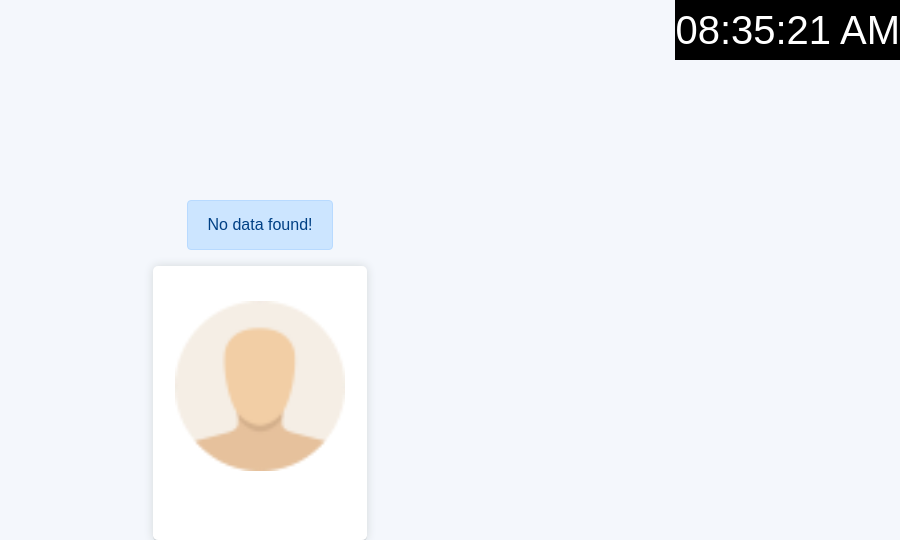
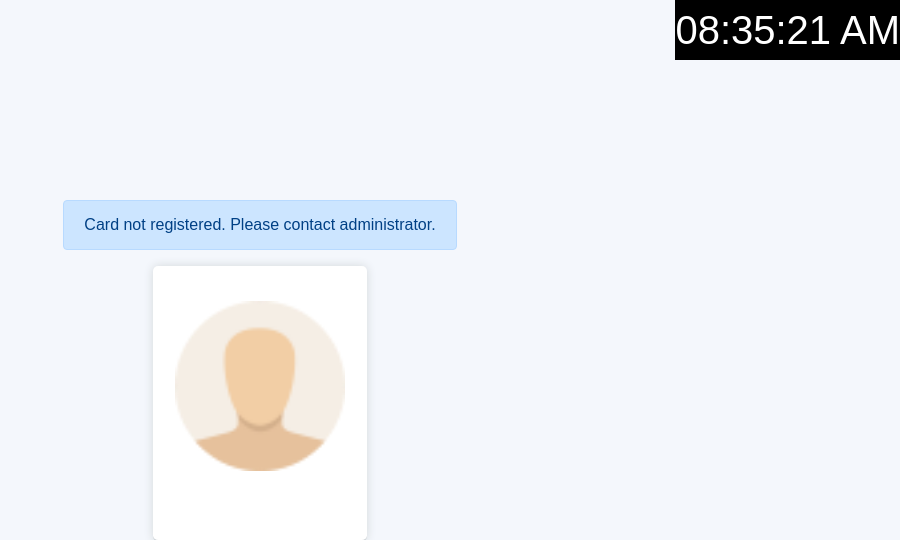
Before and after one commit to julianamindev/olopsc-rfid-thesis, a CodeIgniter app: page /thesis/neutralpage/timein in a window 1280 px wide. Shown: the top 540 px of the page, without its empty margins (380-1280 px from the left). Run offline with CodeIgniter, Linux system fonts and the light colour scheme; some libraries are stand-ins or nearby versions.

Commit message:
update backend

```diff
--- a/application/controllers/Calendar.php
+++ b/application/controllers/Calendar.php
@@ -120,7 +120,7 @@ class Calendar extends CI_Controller {
 				$this->session->unset_userdata('s-id');
 				$this->session->unset_userdata('s-course');
 				$this->session->unset_userdata('s-id_image');
-				$data['msg'] = "No student no. found!";
+				$data['msg'] = "<span style='color:red'>No student no. found!</span>";
 			}
 
 		}
--- a/application/controllers/Dashboard.php
+++ b/application/controllers/Dashboard.php
@@ -82,7 +82,7 @@ class Dashboard extends CI_Controller {
 				$rfiddate['status'] = 1;
 				$this->rfid_model->updateRfid($this->input->post('rfid_number'),$rfiddate);
 			}else{
-			    $data['msg'] = "<span style='color:red'>Error, Student cannot be save!</span>";
+			    $data['msg'] = "<span style='color:red'>Error! Student no. is already registered.</span>";
 			}
 
 		}
@@ -143,7 +143,7 @@ class Dashboard extends CI_Controller {
 				$data['msg'] = "<span style='color:#4c9447'>Student successfully edited!</span>";
 
 			}else{
-			    $data['msg'] = "<span style='color:red'>Error, Student cannot be save!</span>";
+			    $data['msg'] = "<span style='color:red'>Error! Student no. is already registered.</span>";
 			}
 
 		}
--- a/application/controllers/NeutralPage.php
+++ b/application/controllers/NeutralPage.php
@@ -47,7 +47,7 @@ class NeutralPage extends CI_Controller {
 				$data['student']['student_no'] = "";
 				$data['student']['name'] = "";
 				$data['student']['id_image'] = "pexels-photo-220453.png";
-				$data['error'] = "No data found!";
+				$data['error'] = "Card not registered. Please contact administrator.";
 			}
 
 
@@ -59,7 +59,7 @@ class NeutralPage extends CI_Controller {
 			$data['student']['student_no'] = "";
 			$data['student']['name'] = "";
 			$data['student']['id_image'] = "pexels-photo-220453.png";
-			$data['error'] = "No data found!";
+			$data['error'] = "Card not registered. Please contact administrator.";
 
 
 
--- a/application/controllers/Rfid.php
+++ b/application/controllers/Rfid.php
@@ -62,7 +62,7 @@ class Rfid extends CI_Controller {
 			if($result){
 				$data['msg'] = "<span style='color:#4c9447'>Rfid successfully added!</span>";
 			}else{
-				$data['msg'] = "<span style='color:red'>Error! Rfid cannot be save!</span>";
+				$data['msg'] = "<span style='color:red'>Error! Rfid already registered.</span>";
 			}
 
 		}
@@ -104,7 +104,7 @@ class Rfid extends CI_Controller {
 				$data['msg'] = "<span style='color:#4c9447'>Rfid successfully added!</span>";
 				redirect('/rfid');
 			}else{
-				$data['msg'] = "<span style='color:red'>Error! Rfid cannot be deleted!</span>";
+				$data['msg'] = "<span style='color:red'>Error! Rfid already registered.</span>";
 			}
 
 		}
--- a/application/views/admin_view.php
+++ b/application/views/admin_view.php
@@ -71,6 +71,7 @@ defined('BASEPATH') OR exit('No direct script access allowed');
                             <td><?php echo $adm['username']; ?></td>
                             <td><?php echo $adm['firstname']." ".$adm['middlename']." ".$adm['lastname']; ?></td>
                             <td class="mr-auto">
+                            <?php if($adm['id'] != 1){?>
                             <div class="btn-group">
                                 <a type="button" data-toggle="dropdown" aria-haspopup="true" aria-expanded="false">
                                   <img src="<?php echo base_url();?>assets/img/gear icon.png" alt="" style="height: 15px;width: auto;">
@@ -80,6 +81,7 @@ defined('BASEPATH') OR exit('No direct script access allowed');
                                   <a class="dropdown-item" href="<?php echo base_url();?>admin/delete/<?php echo $adm['id'];?>">Delete</a>
                                 </div>
                               </div>
+                            <?php }?>
                         </td>
                         </tr>
                     <?php } ?>
```
Also changed, not shown: assets/img/Live_Lessons4.png (added).
